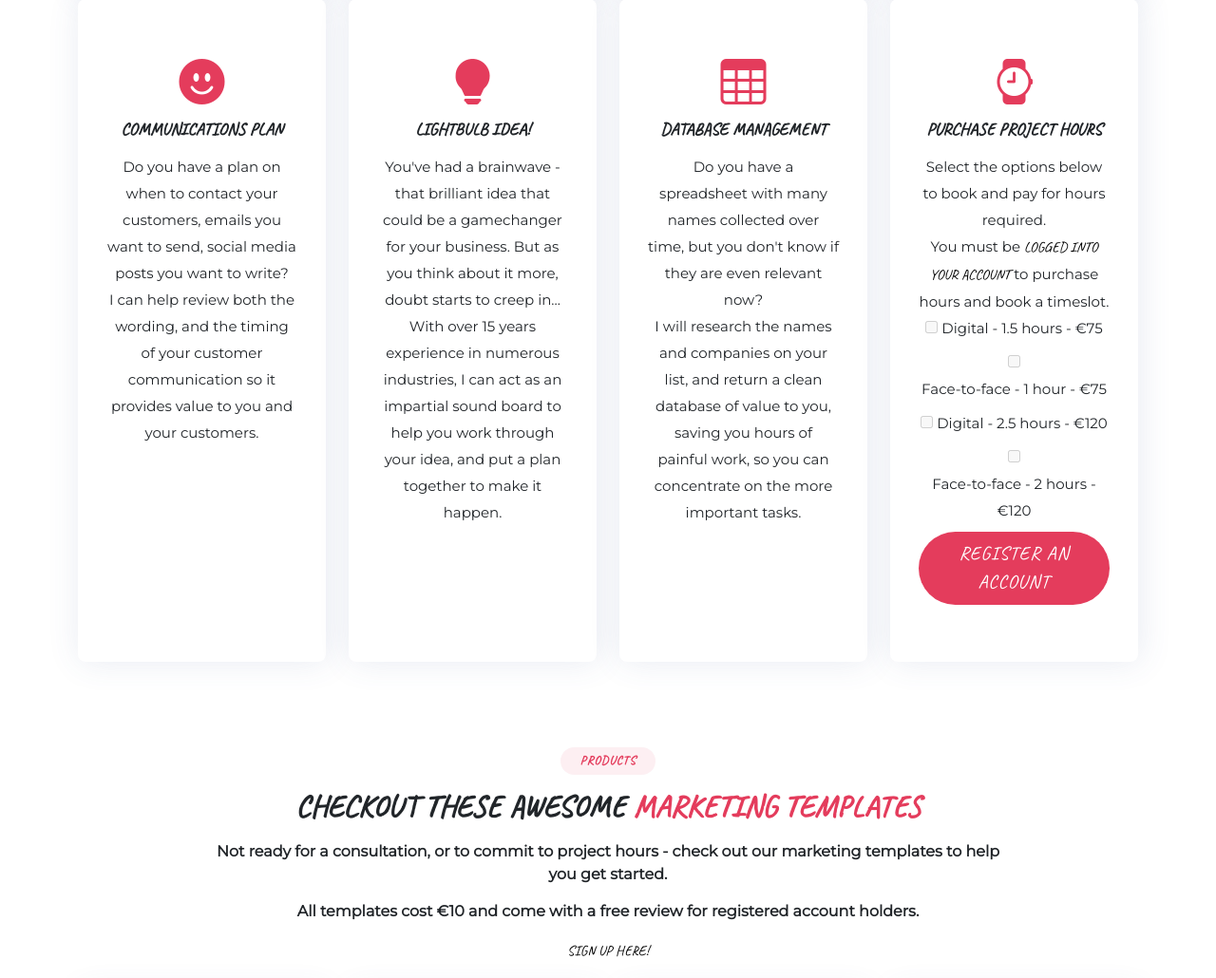
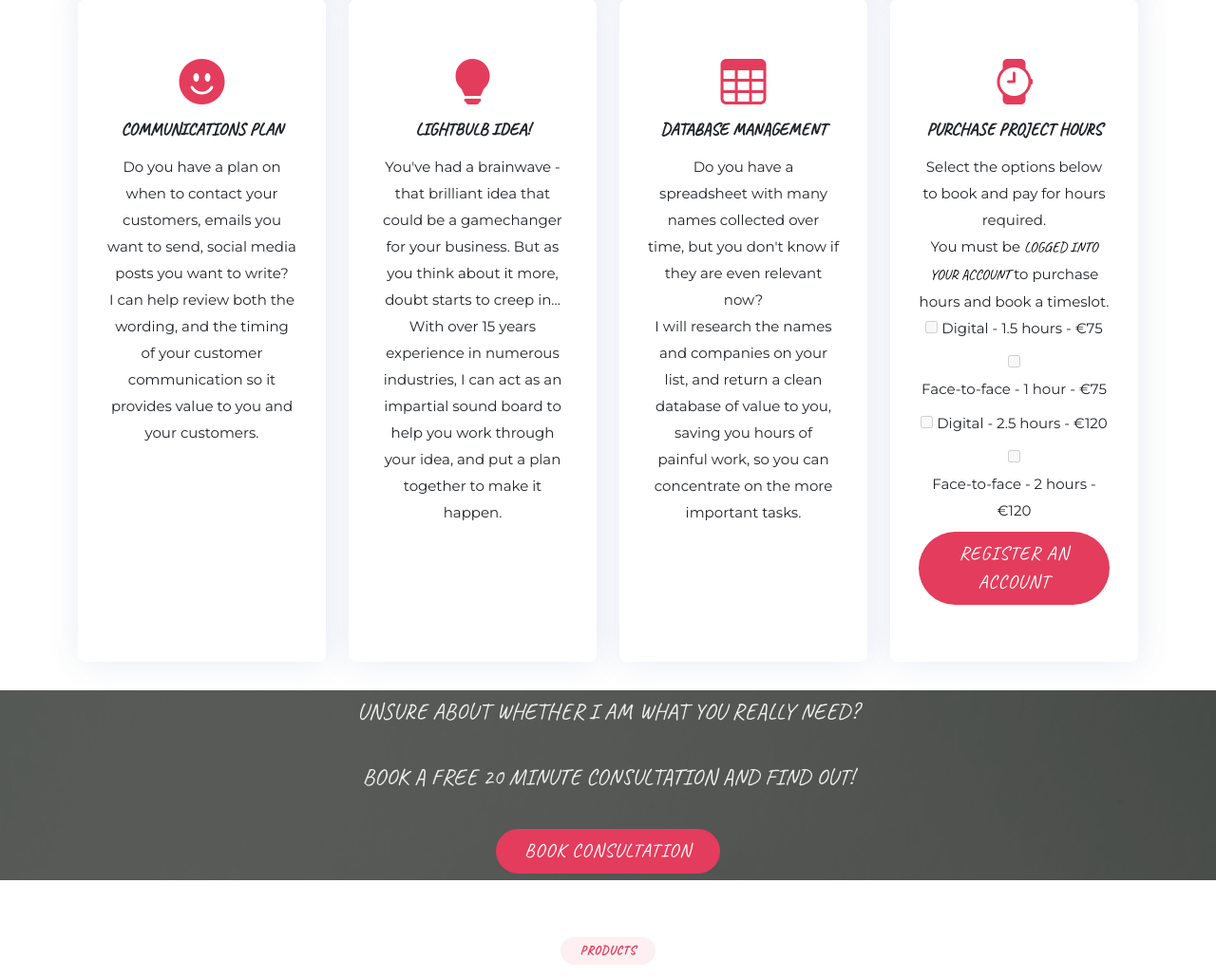
Before and after one commit to CatherineTrevor/the_marketing_ally, a Django app: page / in a window 1280 px wide. Shown: the part 2624-3654 px from the top of the page at 95% size. Run offline with Django 3.2, Linux system fonts and the light colour scheme; some libraries are stand-ins or nearby versions.

Commit message:
improve homepage and navbar styling, including background images

```diff
--- a/contact/templates/contact/contact.html
+++ b/contact/templates/contact/contact.html
@@ -2,9 +2,8 @@
 {% load static %}
 
 {% block content %}
-<div class="small-header-background"></div>
   <section id="contact" class="contact">
-    <div class="container">
+    <div class="container-fluid">
       <div class="section-title">
         <h3>Get <span>In Touch</span></h3>
         <p>
--- a/home/templates/home/index.html
+++ b/home/templates/home/index.html
@@ -25,6 +25,7 @@
   </section>
   {% include 'includes/about.html' %}
   {% include 'includes/services.html' %}
+  {% include 'includes/hero_section.html' %}
   {% include 'includes/products.html' %}
   {% include 'includes/pricing.html' %}
   {% include 'includes/portfolio.html' %}
--- /dev/null
+++ b/home/templates/includes/hero_section.html
@@ -0,0 +1,15 @@
+<section id="hero2">
+  <div class="hero-container">
+    <div class="row container">
+      <div class="col">
+        <h2>
+          Unsure about whether I am what you really need?
+        </h2>
+        <h2>
+          Book a free 20 minute consultation and find out!
+        </h2>
+      </div>
+    </div>
+    <a href="{% url 'contact' %}#services" class="btn-action scrollto">Book consultation</a>
+  </div>
+</section>
--- a/static/css/base.css
+++ b/static/css/base.css
@@ -24,7 +24,7 @@ h1, h2, h3, h4, a {
 #navbar a {
     text-transform: uppercase;
     text-decoration: none;
-    font-size: 24px;
+    font-size: 20px;
 }
 
 .navbar-dropdown {
@@ -32,9 +32,86 @@ h1, h2, h3, h4, a {
 }
 
 .nav-link .icon {
-    color: white;
-    font-size: 30px;
+    font-size: 20px;
 }
+/*--------------------------------------------------------------
+# Hero 2 Section - code taken from Bootstrap Made Tempo template and modified
+--------------------------------------------------------------*/
+#hero2 {
+    width: 100%;
+    height: 25vh;
+    background: url("/static/media/hero2.jpg") top center;
+    background-size: cover;
+    position: relative;
+}
+#hero2:before {
+    content: "";
+    background: rgba(0, 0, 0, 0.6);
+    position: absolute;
+    bottom: 0;
+    top: 0;
+    left: 0;
+    right: 0;
+}
+#hero2 .hero-container {
+    position: absolute;
+    bottom: 0;
+    top: 0;
+    left: 0;
+    right: 0;
+    display: flex;
+    justify-content: center;
+    align-items: center;
+    flex-direction: column;
+    text-align: center;
+    padding: 0 15px;
+}
+#hero2 h3 {
+    background: rgba(255, 255, 255, 0.1);
+    color: #fff;
+    font-size: 26px;
+    padding: 10px 30px;
+    margin-bottom: 30px;
+    border-radius: 50px;
+}
+#hero2 h1 {
+    margin: 0 0 10px 0;
+    font-size: 48px;
+    font-weight: 700;
+    line-height: 56px;
+    text-transform: uppercase;
+    color: #fff;
+}
+#hero2 h2 {
+    color: #eee;
+    margin-bottom: 40px;
+    font-size: 24px;
+}
+
+  @media (min-width: 1024px) {
+    #hero2 {
+      background-attachment: fixed;
+    }
+  }
+  @media (max-width: 768px) {
+    #hero2 h3 {
+      font-size: 22px;
+    }
+    #hero2 h1 {
+      font-size: 28px;
+      line-height: 36px;
+    }
+    #hero2 h2 {
+      font-size: 18px;
+      line-height: 24px;
+      margin-bottom: 30px;
+    }
+  }
+  @media (max-height: 500px) {
+    #hero2 {
+      height: 150vh;
+    }
+  }
 
 .email a {
     font-size: 24px;
@@ -46,11 +123,6 @@ h1, h2, h3, h4, a {
 
 .section-title p {
     width: 75% !important;
-}
-
-.small-header-background {
-    height: 100px;
-    background: #a9a9a9;
 }
 
 .form-fields {
--- a/static/css/style.css
+++ b/static/css/style.css
@@ -10,7 +10,7 @@
 --------------------------------------------------------------*/
 body {
   /* font-family: "Poppins", sans-serif; */ /* overridden by base.css */
-  color: #a9a9a9; /* amended color from Bootstrap template */
+  color: #444444;
 }
 
 a {
@@ -62,7 +62,7 @@ a:hover {
 # Header
 --------------------------------------------------------------*/
 #header {
-  /*transition: all 0.5s;*/
+  transition: all 0.5s;
   z-index: 997;
   padding: 20px 0;
 }
@@ -82,8 +82,8 @@ a:hover {
   max-height: 40px;
 }
 #header.header-scrolled, #header.header-inner-pages {
-  /* background: rgba(0, 0, 0, 0.6); */ /* override Bootstrap made styling */
-  background: #a9a9a9;
+  background: rgba(0, 0, 0, 0.6);
+  background: #000;
   padding: 12px 0;
 }
 
@@ -138,7 +138,7 @@ a:hover {
   background-color: #e43c5c;
   visibility: hidden;
   transform: scaleX(0);
-  /*transition: all 0.3s ease-in-out 0s;*/ /* remove Bootstrap made transition */
+  transition: all 0.3s ease-in-out 0s;
 }
 .navbar a:hover:before, .navbar li:hover > a:before, .navbar .active:before {
   visibility: visible;
@@ -300,14 +300,13 @@ a:hover {
 #hero {
   width: 100%;
   height: 100vh;
-  background: url("../img/hero-bg.jpg") top center;
+  background: url("/static/media/hero.jpg") top center;
   background-size: cover;
   position: relative;
 }
 #hero:before {
   content: "";
-  /* background: rgba(0, 0, 0, 0.6); override Bootstrap made styling */
-  background: #a9a9a9;
+  background: rgba(0, 0, 0, 0.6);
   position: absolute;
   bottom: 0;
   top: 0;
@@ -367,7 +366,7 @@ a:hover {
   border: 2px solid #e43c5c;
 }*/
 @media (min-width: 1024px) {
-  #hero {
+  #hero, #hero2 {
     background-attachment: fixed;
   }
 }
```
Also changed, not shown: IMAGERY.md (+13 -1 lines), static/media/hero.jpg (added), static/media/hero2.jpg (added).
